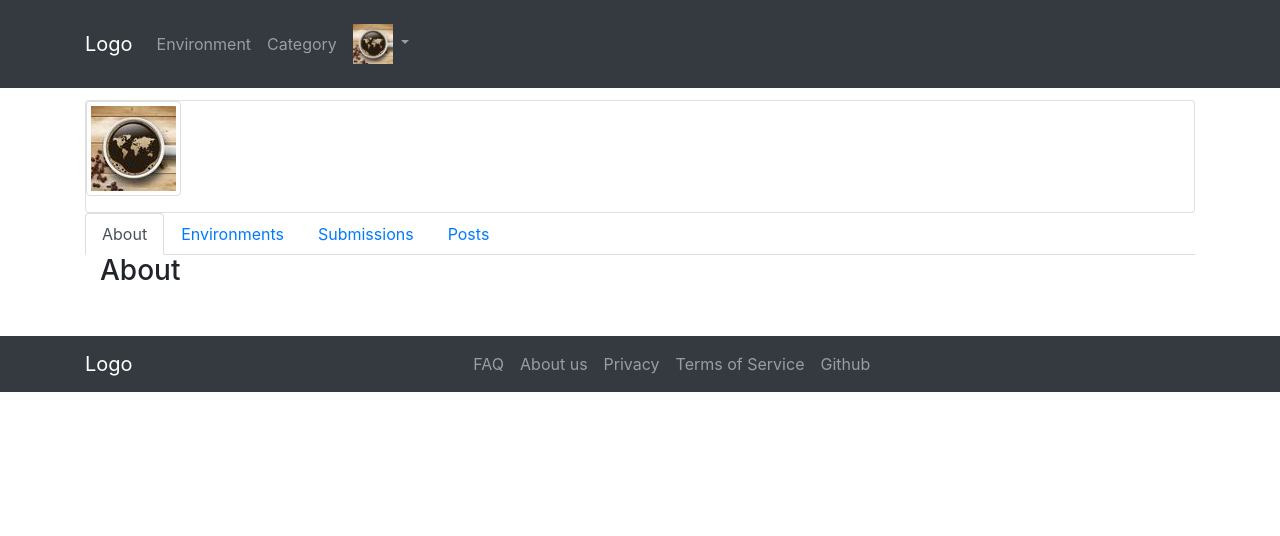
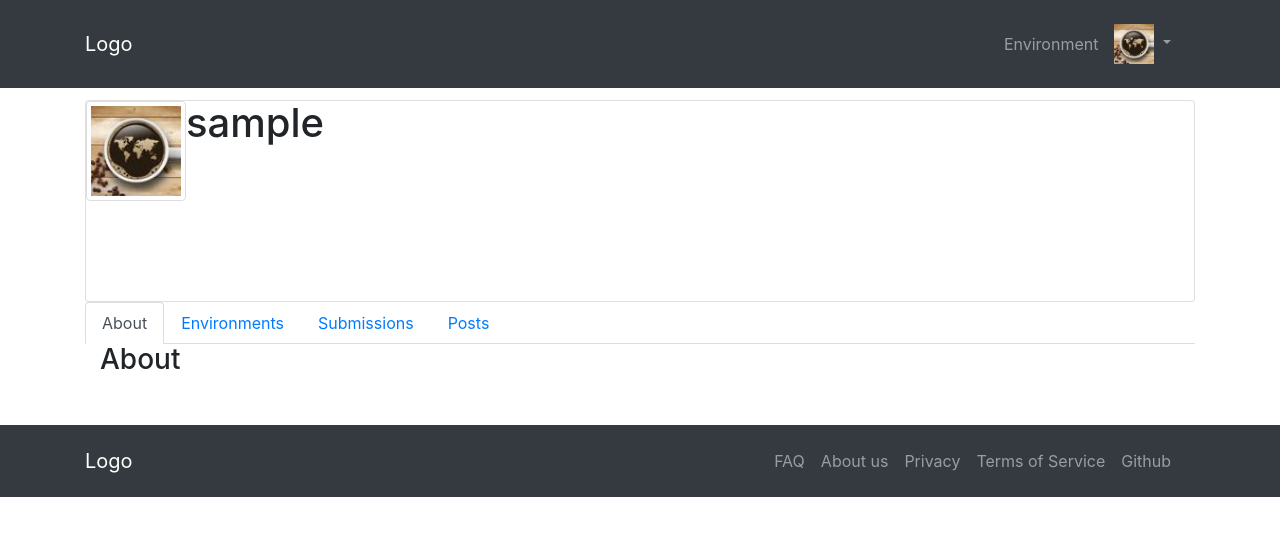
Before and after one commit to yjb767868009/mysite, a Django app: page /accounts/detial/ in a window 1280 px wide. Shown: the top 536 px of the page. Run offline with Django 3.2, Linux system fonts and the light colour scheme; the visitor is signed in with stand-in values (Sample User, id 1); data that the repository does not hold is empty; parts of the project's set-up code (start-up, migrations or seed data) failed here and were passed over; some libraries are stand-ins or nearby versions.

Commit message:
fix position

```diff
--- a/templates/account/account_detail.html
+++ b/templates/account/account_detail.html
@@ -2,11 +2,9 @@
 {% load crispy_forms_tags %}
 {% block content %}
 <div class="card">
-	<div class="float-left">
-		<img class="img-fluid img-thumbnail" src="{{user.avatar.url}}" alt="avatar">
-	</div>
-	<div>
-		<h1>{{ user.name }}</h1>
+	<div style="height:200px">
+		<img class="img-fluid img-thumbnail float-left" src="{{user.avatar.url}}" alt="avatar" style="height:100px">
+		<h1>{{ user.username }}</h1>
 		<p>{{ user.signature }}</p>
 		<p>{{ user.title }}</p>
 		<p>{{ user.department }}</p>
--- a/templates/lb/base.html
+++ b/templates/lb/base.html
@@ -27,10 +27,9 @@
 		<button class="navbar-toggler" type="button" data-toggle="collapse" data-target="#collapsibleNavbar">
     			<span class="navbar-toggler-icon"></span>
 		</button>
-		<div class="collapse navbar-collapse" id="collapsibleNavbar">
+		<div class="collapse navbar-collapse justify-content-end" id="collapsibleNavbar">
 			<ul class="navbar navbar-nav">
 				<li class="nav-item"><a class="nav-link" href="{% url 'lb:environment_list' %}">Environment</a></li>
-				 <li class="nav-item"><a class="nav-link" href="#">Category</a></li>
 
 				{% if user.is_authenticated %}
 				<li class="nav-item dropdown">
@@ -56,7 +55,8 @@
 	</nav>
 	<div class="container" style="margin-top:100px;margin-bottom:50px">
 		{% if messages %}
-		<div class="alert alert-success">
+		<div class="alert alert-success alert-dismissable fade show">
+			<button type="button" class="close" data-dismiss="alert">&times;</button>
 			<div class="container">
 			<ul>
 				{% for message in messages %}
@@ -76,14 +76,14 @@
 <nav class="navbar navbar-expand-sm bg-dark navbar-dark">
 	<div class="container">
 		<a class="navbar-brand" href="/">Logo</a>
-		<ul class="nav navbar-nav">
+		<div class="navbar navbar-nav justify-content-end">
 			<li class="nav-item"><a class="nav-link" href="#">FAQ</a></li>
 			<li class="nav-item"><a class="nav-link" href="#">About us</a></li>
 			<li class="nav-item"><a class="nav-link" href="#">Privacy</a></li>
 			<li class="nav-item"><a class="nav-link" href="#">Terms of Service</a></li>
 			<li class="nav-item"><a class="nav-link" href="#">Github</a></li>
-		</ul>
-	<div>
+		</div>
+	</div>
 </nav>
 </body>
 </html>
--- a/templates/lb/environment_list.html
+++ b/templates/lb/environment_list.html
@@ -20,13 +20,13 @@
 			<h2>no environment</h2>
 		{% endfor %}
 	</ul>
-	<div class="mx-auto">
-		<ul class="pagination">
+	<div>
+		<ul class="pagination justify-content-center" style="margin-top:20px">
 			{% if environment_list.has_previous %}
 			<li class="page-item"><a class="page-link" href="?page={{ environment_list.previous_page_number }}">Previous</a></li>
 			<li class="page-item"><a class="page-link" href="?page={{ environment_list.previous_page_number }}">{{environment_list.previous_page_number}}</a></li>
 			{% endif %}
-			<li class="page-item active"><a class="page-link" href="#">{{environment_list.number}}</a></li>
+			<li class="page-item active"><a class="page-link">{{environment_list.number}}</a></li>
 			{% if environment_list.has_next %}
 			<li class="page-item"><a class="page-link" href="?page={{ environment_list.next_page_number }}">{{environment_list.next_page_number}}</a></li>
 			<li class="page-item"><a class="page-link" href="?page={{ environment_list.next_page_number }}">Next</a></li>
```
Also changed, not shown: templates/lb/environment.html (+2 -5 lines).
